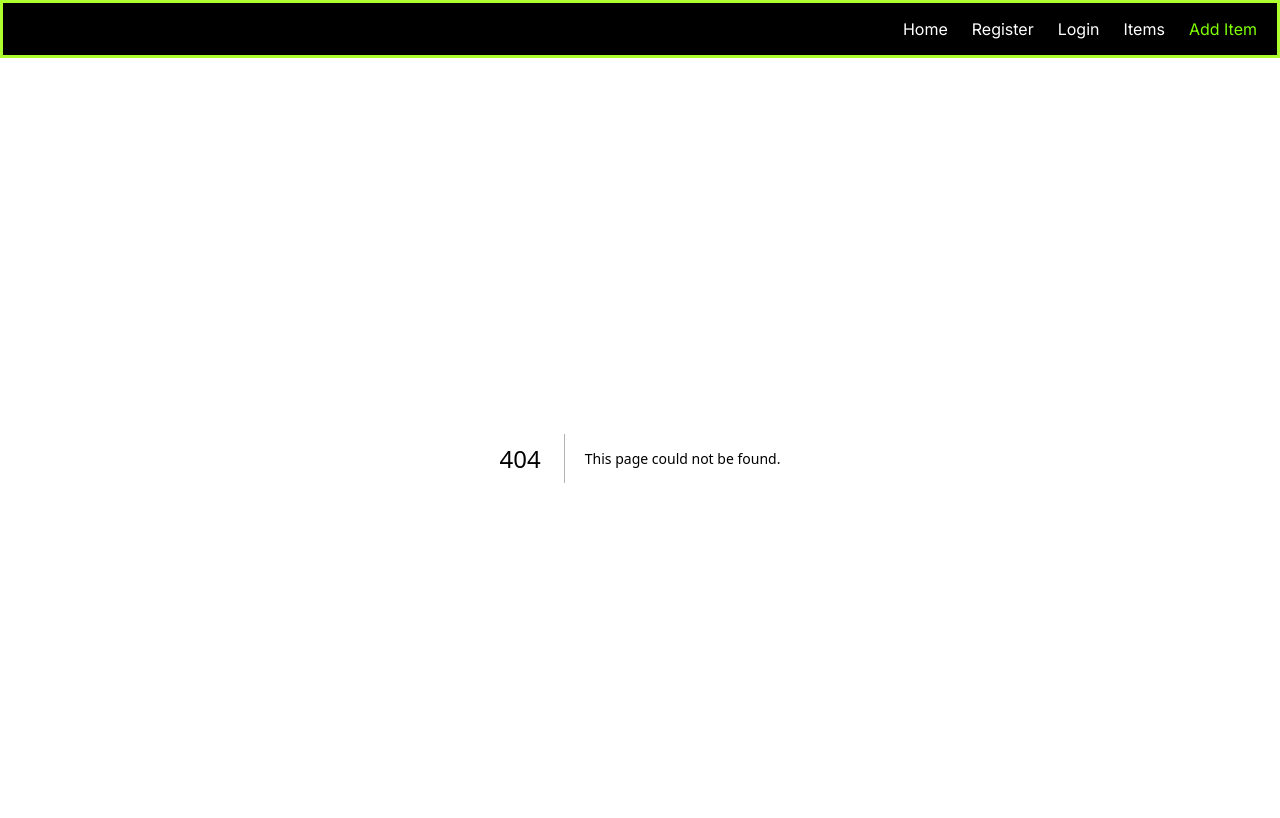
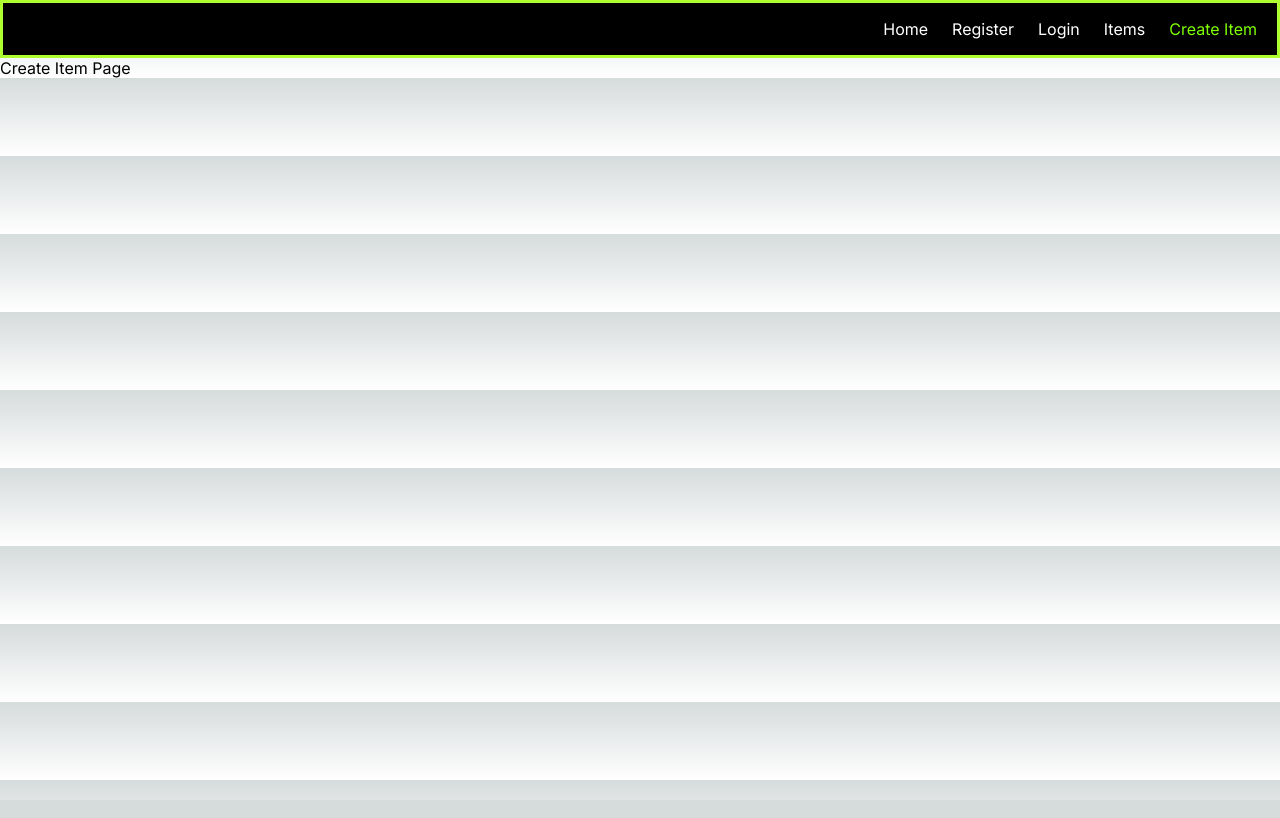
Before and after one commit to Job85/inventory-client, a Next.js app: page /create_item in a window 1280 px wide. Before the commit this address had no page. Shown: the top 818 px of the page. Built offline with nearby package versions, Linux system fonts and the light colour scheme.

Commit message:
changed add => create

```diff
--- a/src/app/components/navigation/Nav.jsx
+++ b/src/app/components/navigation/Nav.jsx
@@ -13,7 +13,7 @@ export default function Nav() {
         { href: "/register", label: "Register" },
         { href: "/login", label: "Login" },
         { href: "/items", label: "Items" },
-        { href: "/create_item", label: "Add Item" },
+        { href: "/create_item", label: "Create Item" },
     ]
     return (
         <nav className={styles.container}>
--- /dev/null
+++ b/src/app/create_item/page.js
@@ -0,0 +1,8 @@
+import styles from './create_item.module.css';
+
+export default function Create_Item() {
+
+    return (
+        <div>Create Item Page</div>
+    )
+}
```
Also changed, not shown: src/app/add item/page.js (deleted, +0 -8 lines), src/app/create_item/create_item.module.css (added).
